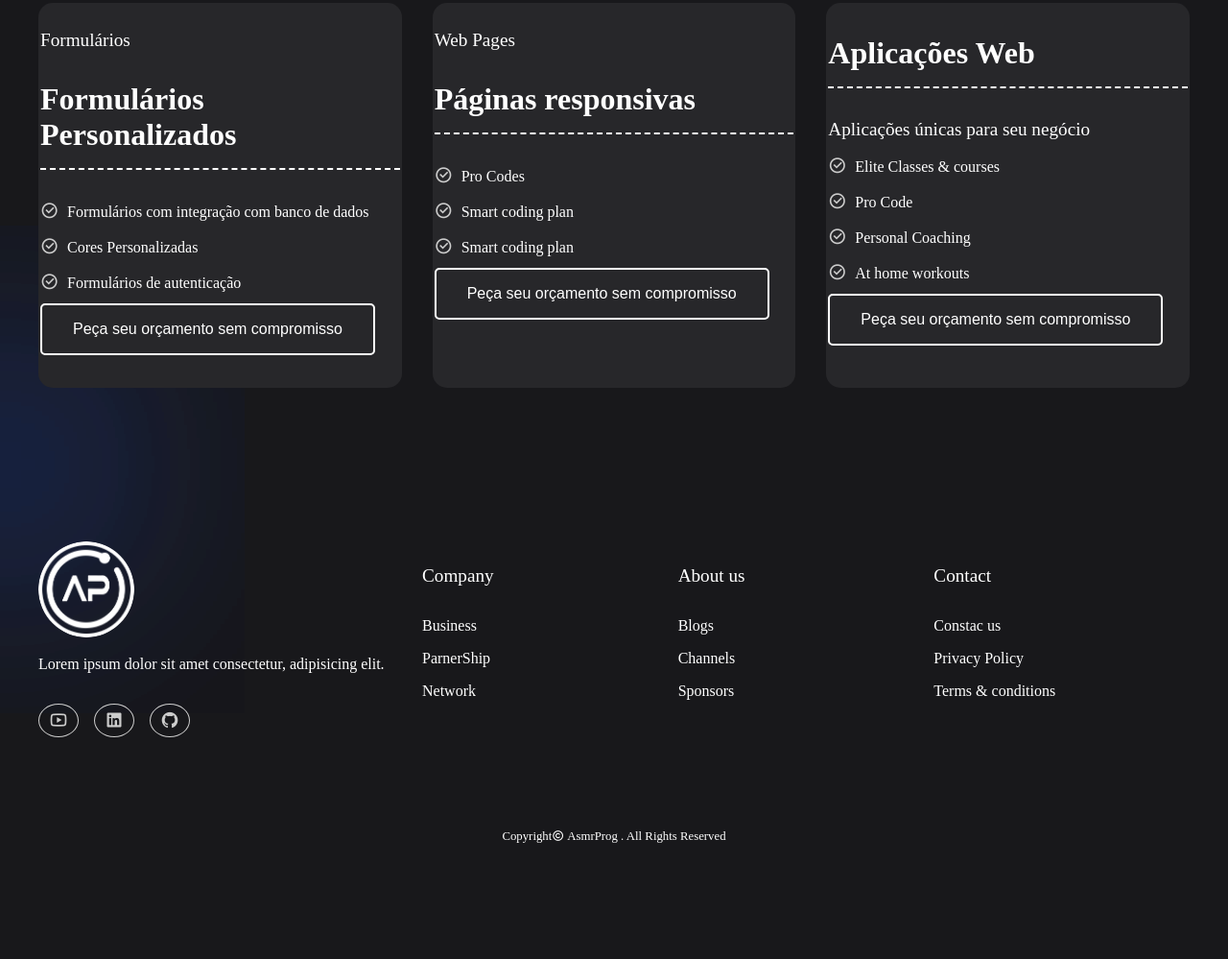
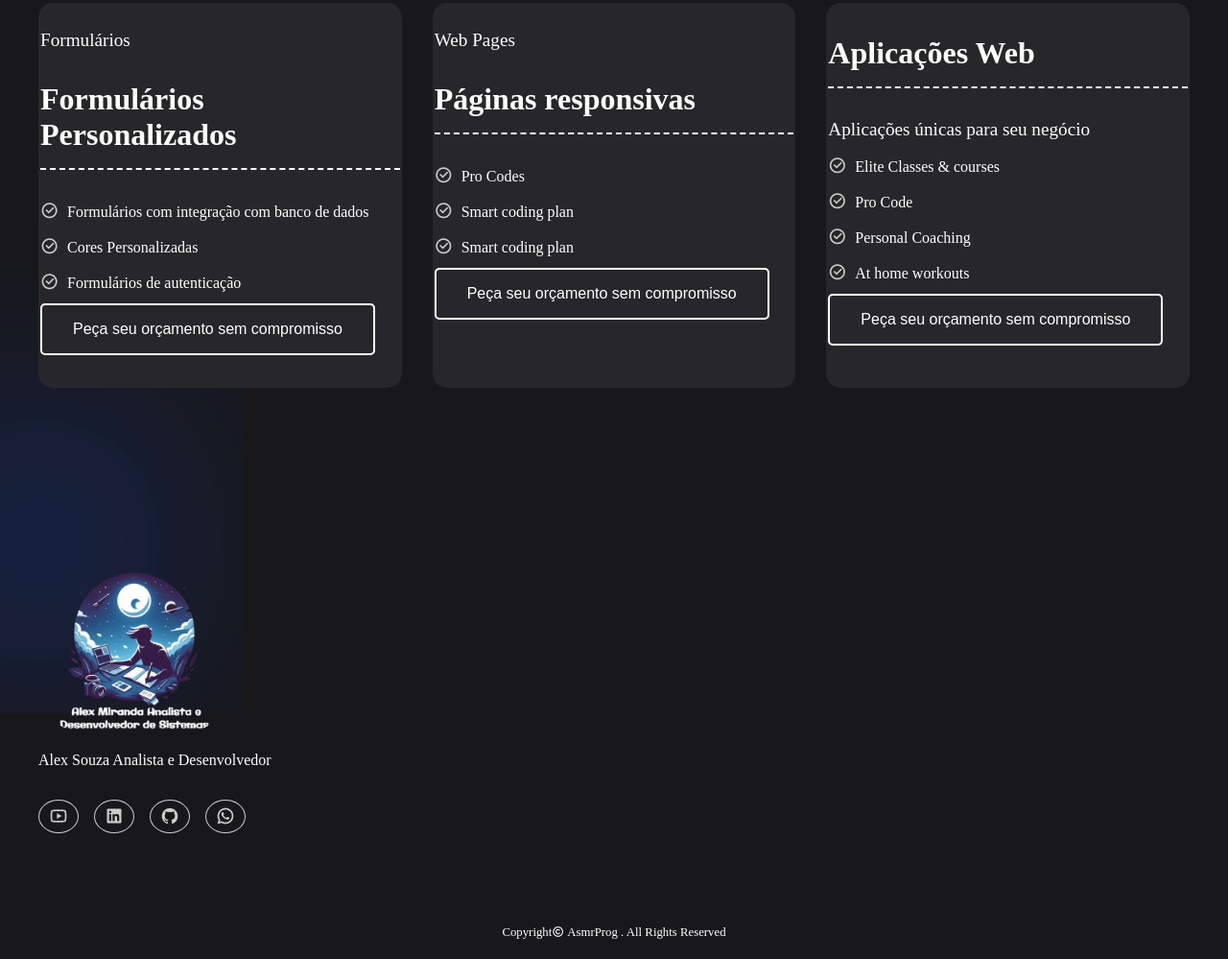
Before and after one commit to AlexSouza645/MyRepository, a plain HTML site: page index.html in a window 1280 px wide. Shown: the part 1798-2797 px from the top of the page at 96% size. Before the commit the page ends 2701 px from the top, so only its background shows below. Drawn offline with nearby package versions, Linux system fonts and the light colour scheme.

Commit message:
resolvendo erros js

```diff
--- a/index.html
+++ b/index.html
@@ -22,7 +22,7 @@
         <li class="link"><a href="#">Início</a></li>
         <li id="link1" class="link"><a href="#">Habilidades</a></li>
         <li id="link2" class="link"><a href="#">Serviços</a></li>
-        <li id="link3" class="link"><a href="#">Sobre Mim</a></li>
+        <li id="link3" class="link"><a href="#">Meus Projetos</a></li>
       </ul>
 
       <button class="btn">Contato</button>
@@ -47,7 +47,7 @@
           meu trabalho e discutir como posso contribuir para o sucesso do seu
           próximo projeto.
         </p>
-        <button class="btn">Chamar no Whatsapp</button>
+        <button onclick="window.location.href='https://wa.me/5511973556127?text=Ola+muito+prazer+%2C+em+que+posso+te+ajudar'" class="btn" " >Chamar no Whatsapp   <i class="ri-whatsapp-line"></i></button>
       </div>
       <div class="image">
         <img
@@ -212,43 +212,44 @@
     <footer class="container">
       <span class="blur"></span>
       <span class="blur"></span>
+
       <div class="column">
         <div class="logo">
-          <img src="images/logo.png" />
+          <img src="images/2Crie_uma_logo_para_Alex_Miranda-removebg-preview.png" />
         </div>
 
-        <p>Lorem ipsum dolor sit amet consectetur, adipisicing elit.</p>
+        <p>Alex Souza Analista e Desenvolvedor</p>
         <div class="socials">
           <a href="#"><i class="ri-youtube-line"></i></a>
           <a href="#"><i class="ri-linkedin-box-fill"></i></a>
           <a href="#"><i class="ri-github-fill"></i></a>
+          <a href="#"><i class="ri-whatsapp-line"></i></a>
         </div>
       </div>
 
-      <!-- ------------------------------------------------------- -->
-      <div class="column">
+
+      <!-- <div class="column">
         <h4>Company</h4>
         <a href="#">Business </a>
         <a href="#">ParnerShip </a>
         <a href="#">Network </a>
       </div>
 
-      <!-- ----------------------------------------- -->
 
-      <div class="column">
+       <div class="column">
         <h4>About us</h4>
         <a href="#">Blogs </a>
         <a href="#">Channels </a>
         <a href="#">Sponsors </a>
-      </div>
-      <!--0--------------------------------  -->
+      </div> -->
 
-      <div class="column">
+
+      <!-- <div class="column">
         <h4>Contact</h4>
         <a href="#">Constac us </a>
         <a href="#">Privacy Policy </a>
         <a href="#">Terms & conditions </a>
-      </div>
+      </div> -->
     </footer>
 
     <div class="copyright">
--- a/style.css
+++ b/style.css
@@ -291,14 +291,18 @@ color:#ccc
 /* Footer Style */
 footer{
   position:relative;
-  display: grid;
+  display: relative;
   grid-template-columns:400px repeat(3, 1fr);
   gap 2 rem
 }
+footer .column{
+  position:relative;
+  display:inline
+}
 
 footer .column .logo{
-  max-width:100px;
-
+  max-width:200px;
+ position: center;
   margin-bottom:1.2rem
 }
 
```
Also changed, not shown: script.js (+0 -66 lines).
